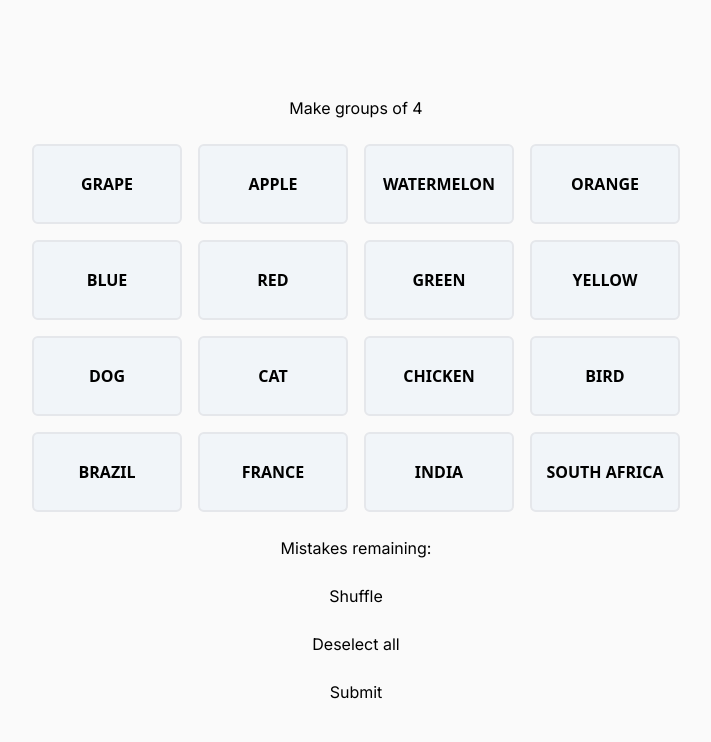
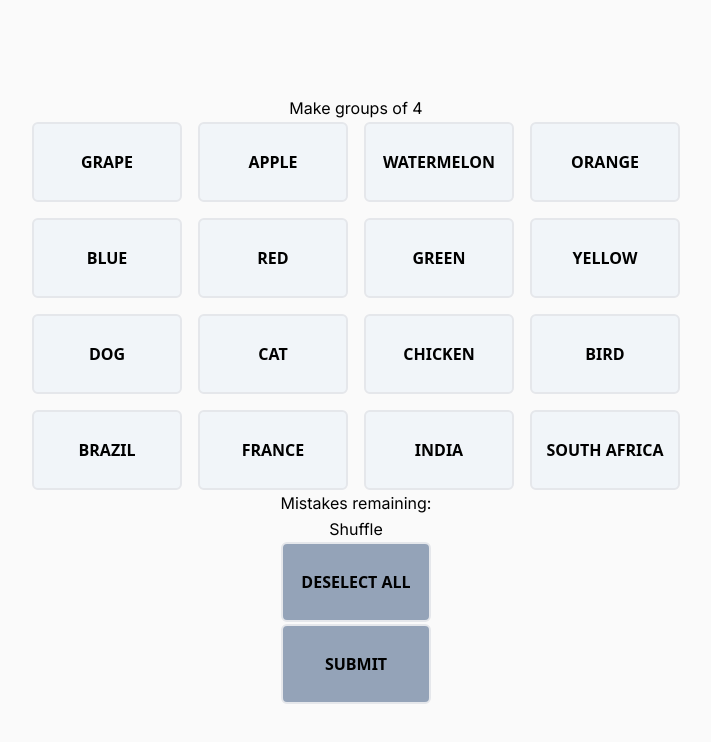
Before and after one commit to feliperost/connections, a Next.js app: page / in a window 1280 px wide. Shown: the top 742 px of the page, without its empty margins (284-995 px from the left). Built offline with nearby package versions, Linux system fonts and the light colour scheme.

Commit message:
selecting words from same group changes their color and 'locks' them

```diff
--- a/app/components/WordBox.tsx
+++ b/app/components/WordBox.tsx
@@ -4,36 +4,43 @@
 export type WordProps = {
   word: string;
   group: string;
-  // global state coming through parent \/
-  selectedWords: { word: string; group: string }[];
-  // toggle function coming through the parent \/
-  toggleWordSelection: (word: string, group: string, isSelected: boolean) => void;
+  selectedWords: { word: string; group: string }[]; // global state
+  lockedWords: { word: string; group: string }[]; // locked (static colored effect) state
+  toggleWordSelection: (word: string, group: string, isSelected: boolean) => void; // function from parent
 };
 
-const WordBox = ({ word, group, selectedWords, toggleWordSelection }: WordProps) => {
+const WordBox = ({ word, group, selectedWords, lockedWords, toggleWordSelection }: WordProps) => {
 
   // const to check if the word is selected
   const isSelected = selectedWords.some(selected => selected.word === word);
 
+  // const to check if the word is locked (part of the words locked after submit)
+  const isLocked = lockedWords.some(locked => locked.word === word);
+
   const handleClick = () => {
-    // this checks if the word the user wants to click is already selected, and checks if there are less than 4 words selected
+    // prevents interaction with locked words
+    if (isLocked) {
+      return;
+    }
+
+    // prevents selecting more than 4 words
     if (!isSelected && selectedWords.length >= 4) {
       return;
-      // if there are already 4 words selected, does nothing (blocking selecting more than 4 words)
     }
 
-    // on click, adds or removes the word & group from the list of selected elements.
+    // toggles the word selection
     toggleWordSelection(word, group, isSelected);
   };
 
   return (
     <button
-      className={isSelected
+      className={isLocked
+        ? "font-sans font-bold uppercase w-[150px] h-[80px] rounded-md border-solid border-2 p-2 text-center content-center bg-red-500"
+        : isSelected
         ? "font-sans font-bold uppercase w-[150px] h-[80px] rounded-md border-solid border-2 p-2 text-center content-center bg-slate-400 hover:bg-slate-600 active:bg-slate-400"
         : "font-sans font-bold uppercase w-[150px] h-[80px] rounded-md border-solid border-2 p-2 text-center content-center bg-slate-100 hover:bg-slate-200 active:bg-slate-400"}
       id={group}
-      onClick={handleClick}
-    >
+      onClick={handleClick}>
       {word}
     </button>
   );
--- a/app/page.tsx
+++ b/app/page.tsx
@@ -8,6 +8,9 @@
 
   // global state of selected words
   const [selectedWords, setSelectedWords] = useState<{ word: string; group: string }[]>([]);
+
+  // state to track words that are locked (pressing submit makes them static when all 4 are from the same group)
+  const [lockedWords, setLockedWords] = useState<{ word: string; group: string }[]>([]);
 
   // function to add or remove word&group from an array when user clicks the word button
   const toggleWordSelection = (word: string, group: string, isSelected: boolean) => {
@@ -22,9 +25,28 @@
     }
   };
 
-  // for now, it only logs the selected words. later we will work on other functionalities
+  // handle submit, checks for 4 selected words of the same group
   const handleSubmit = () => {
+    if (selectedWords.length === 4) {
+      const group = selectedWords[0].group;
+
+      // check if all selected words belong to the same group
+      const allSameGroup = selectedWords.every(word => word.group === group);
+
+      if (allSameGroup) {
+        // lock the words (make them static and change color to red)
+        setLockedWords(prevLocked => [...prevLocked, ...selectedWords]);
+        // clear the selected words after locking them
+        setSelectedWords([]);
+      }
+    }
+
     console.log('selected words:', selectedWords);
+  };
+
+  // clears all selected words (resets the selectedWords array)
+  const deselectAll = () => {
+    setSelectedWords([]);
   };
 
   return (
@@ -40,8 +62,9 @@
               <WordBox
                 word={wordItem.word}
                 group={wordItem.group}
-                selectedWords={selectedWords} // Passa o estado atual
-                toggleWordSelection={toggleWordSelection} // Função de alternância
+                selectedWords={selectedWords} // current state
+                lockedWords={lockedWords} // locked words state
+                toggleWordSelection={toggleWordSelection} // toggling function
               />
             </li>
           ))}
@@ -53,8 +76,14 @@
       </div>
 
       <button>Shuffle</button>
-      <button>Deselect all</button>
-      <button onClick={handleSubmit}>Submit</button>
+
+      <button
+      className="font-sans font-bold uppercase w-[150px] h-[80px] rounded-md border-solid border-2 p-2 text-center content-center bg-slate-400 hover:bg-slate-600 active:bg-slate-400"
+      onClick={deselectAll}>Deselect all</button>
+
+      <button
+      className="font-sans font-bold uppercase w-[150px] h-[80px] rounded-md border-solid border-2 p-2 text-center content-center bg-slate-400 hover:bg-slate-600 active:bg-slate-400"
+      onClick={handleSubmit}>Submit</button>
     </main>
   );
 }
```
